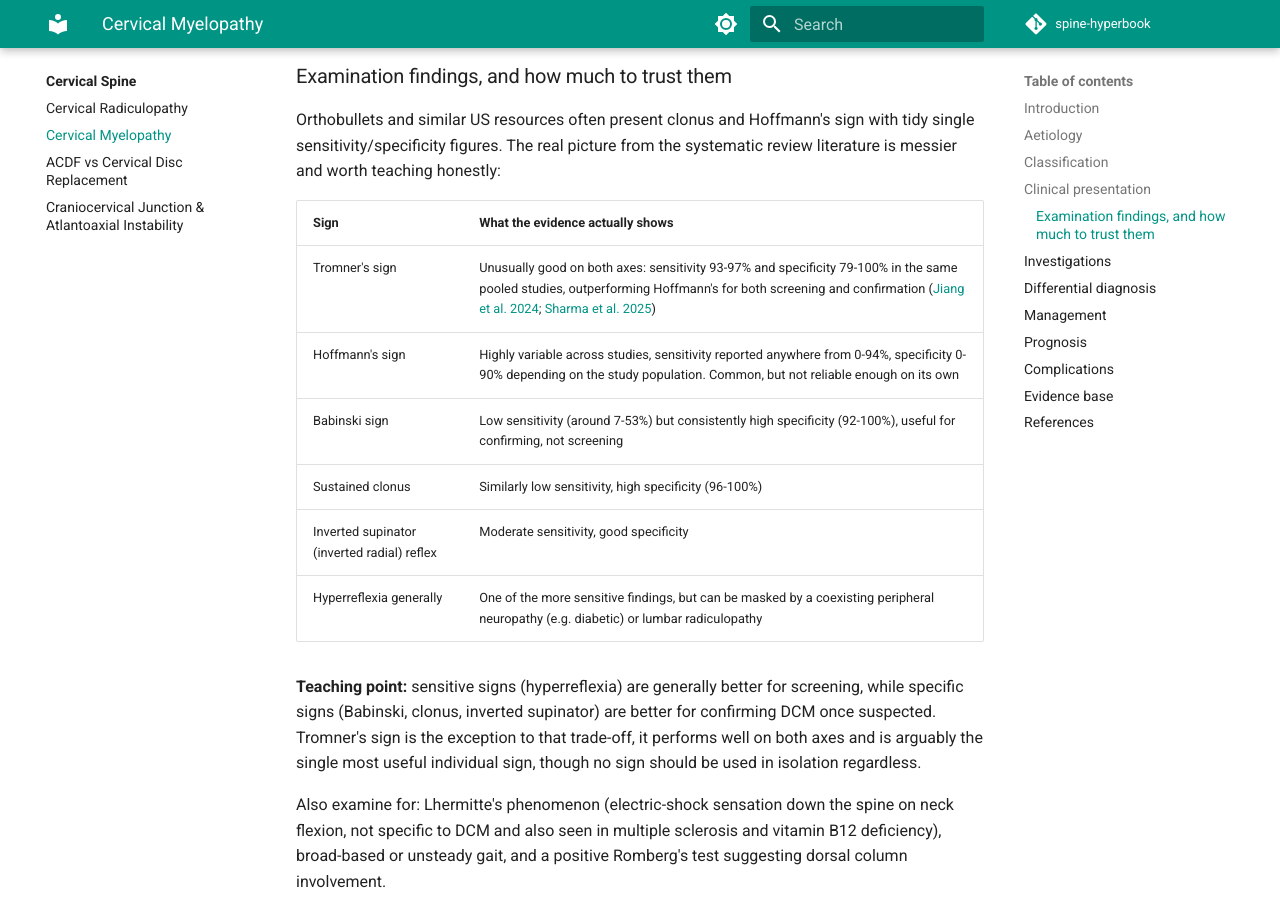
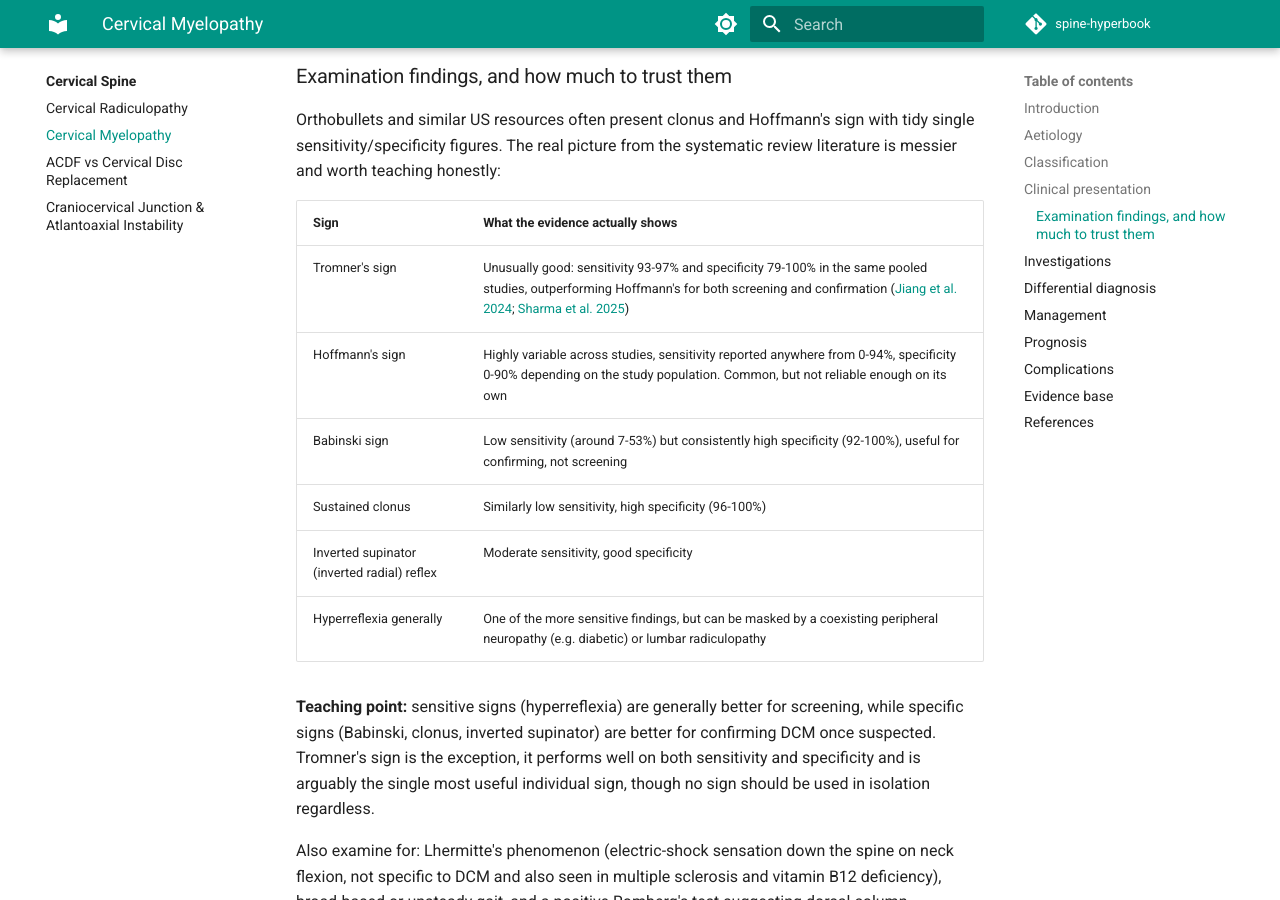
Before and after one commit to Spine-Hyperbook/spine-hyperbook, an MkDocs documentation site: the page built from docs/cervical-spine/cervical-myelopathy.md, in a window 1280 px wide and 900 px high, scrolled down 2206 px. Built offline with MkDocs 1.6.1 and Material for MkDocs 9.7.7, drawn with Linux system fonts in a browser that asks for light colours; comment, search, counter and statistics services are not loaded.

Commit message:
Removed axes phrase.

```diff
--- a/docs/cervical-spine/cervical-myelopathy.md
+++ b/docs/cervical-spine/cervical-myelopathy.md
@@ -66,14 +66,14 @@ Orthobullets and similar US resources often present clonus and Hoffmann's sign w
 
 | Sign | What the evidence actually shows |
 |---|---|
-| Tromner's sign | Unusually good on both axes: sensitivity 93-97% and specificity 79-100% in the same pooled studies, outperforming Hoffmann's for both screening and confirmation ([Jiang et al. 2024](https://pmc.ncbi.nlm.nih.gov/articles/PMC11289551/); [Sharma et al. 2025](https://pmc.ncbi.nlm.nih.gov/articles/PMC11906348/)) |
+| Tromner's sign | Unusually good: sensitivity 93-97% and specificity 79-100% in the same pooled studies, outperforming Hoffmann's for both screening and confirmation ([Jiang et al. 2024](https://pmc.ncbi.nlm.nih.gov/articles/PMC11289551/); [Sharma et al. 2025](https://pmc.ncbi.nlm.nih.gov/articles/PMC11906348/)) |
 | Hoffmann's sign | Highly variable across studies, sensitivity reported anywhere from 0-94%, specificity 0-90% depending on the study population. Common, but not reliable enough on its own |
 | Babinski sign | Low sensitivity (around 7-53%) but consistently high specificity (92-100%), useful for confirming, not screening |
 | Sustained clonus | Similarly low sensitivity, high specificity (96-100%) |
 | Inverted supinator (inverted radial) reflex | Moderate sensitivity, good specificity |
 | Hyperreflexia generally | One of the more sensitive findings, but can be masked by a coexisting peripheral neuropathy (e.g. diabetic) or lumbar radiculopathy |
 
-**Teaching point:** sensitive signs (hyperreflexia) are generally better for screening, while specific signs (Babinski, clonus, inverted supinator) are better for confirming DCM once suspected. Tromner's sign is the exception to that trade-off, it performs well on both axes and is arguably the single most useful individual sign, though no sign should be used in isolation regardless.
+**Teaching point:** sensitive signs (hyperreflexia) are generally better for screening, while specific signs (Babinski, clonus, inverted supinator) are better for confirming DCM once suspected. Tromner's sign is the exception, it performs well on both sensitivity and specificity and is arguably the single most useful individual sign, though no sign should be used in isolation regardless.
 
 Also examine for: Lhermitte's phenomenon (electric-shock sensation down the spine on neck flexion, not specific to DCM and also seen in multiple sclerosis and vitamin B12 deficiency), broad-based or unsteady gait, and a positive Romberg's test suggesting dorsal column involvement.
 
```
Also changed, not shown: docs/radiology/index.md (+1 -1 lines).
